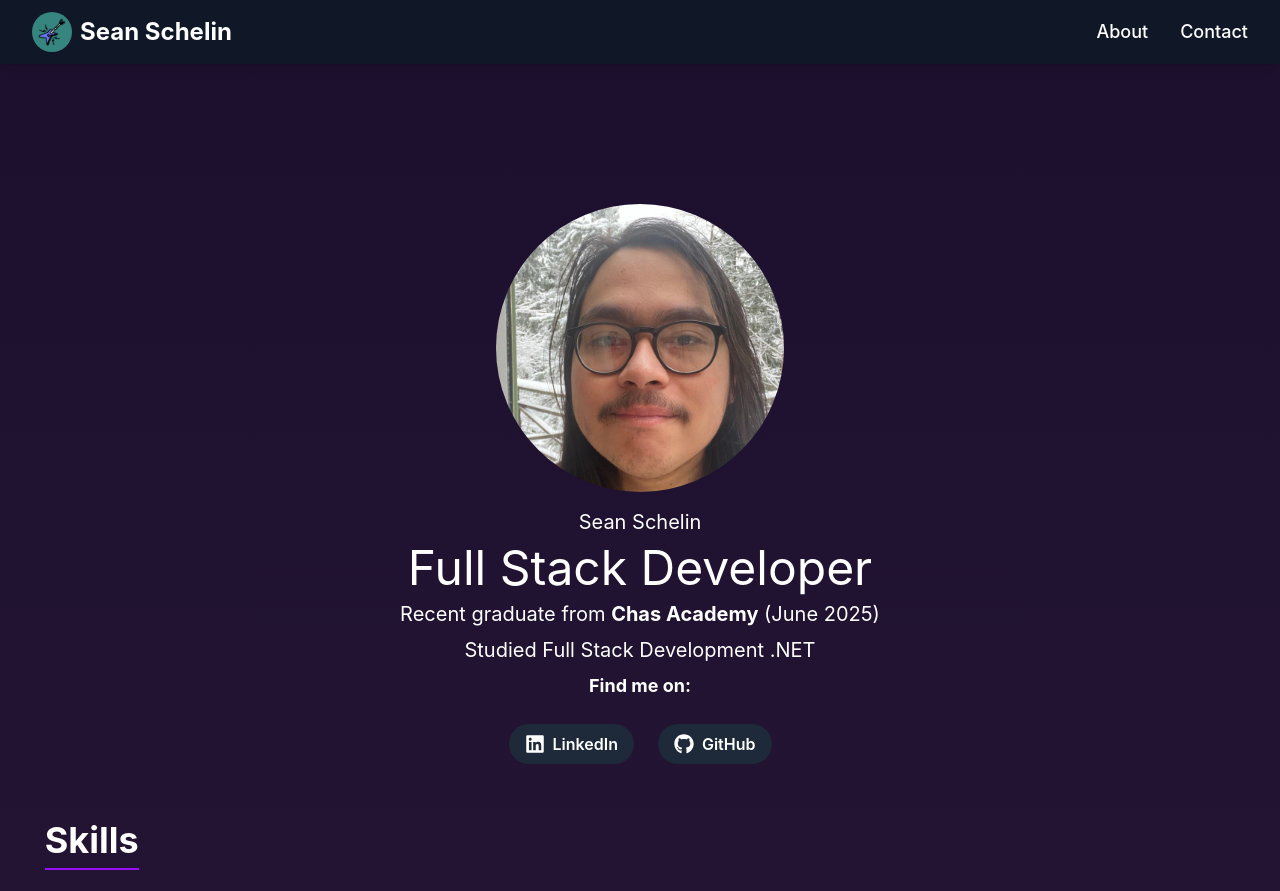
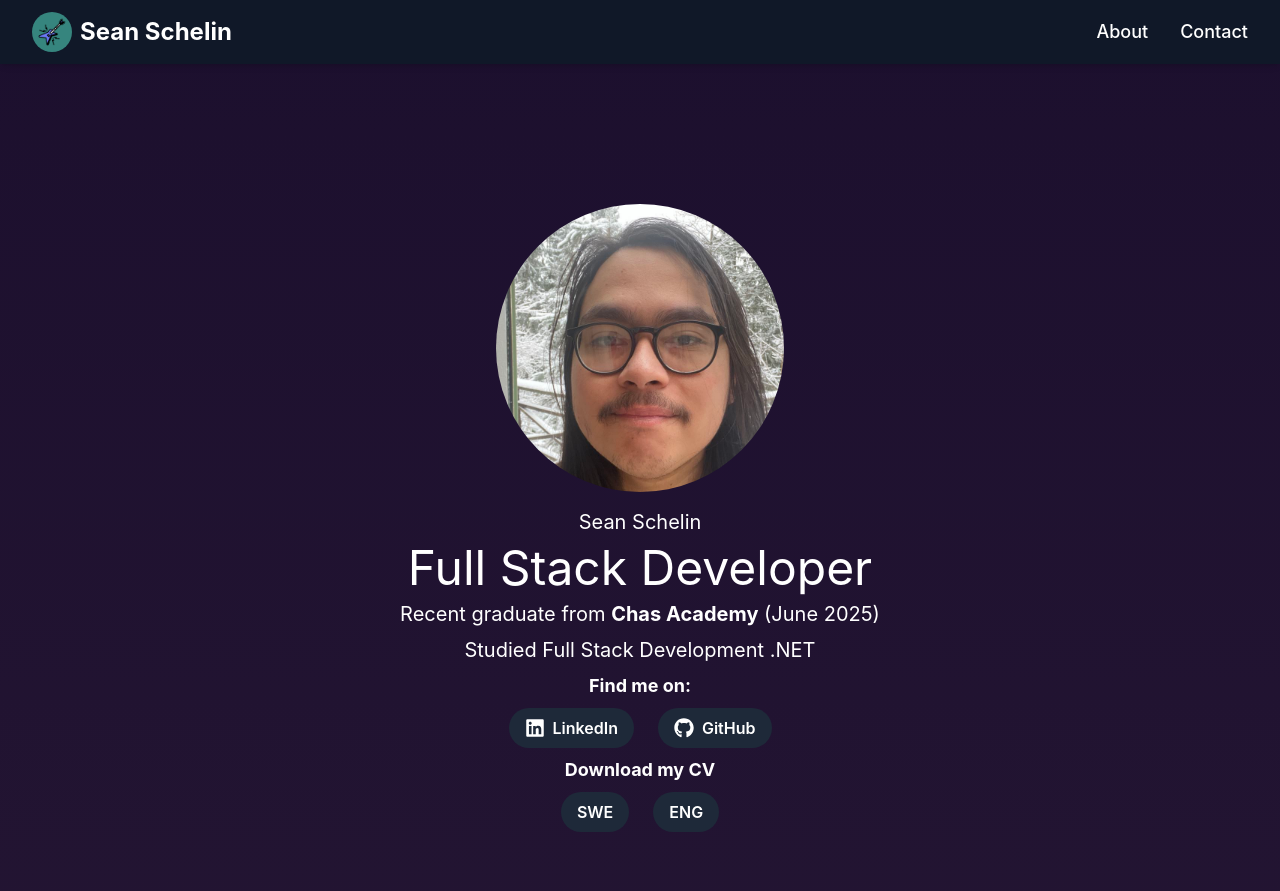
Before and after one commit to seanie1995/NextCV, a Next.js app: page / in a window 1280 px wide. Shown: the top 891 px of the page. Built offline with nearby package versions, Linux system fonts and the light colour scheme.

Commit message:
Added download buttons for CV

```diff
--- a/src/app/page.tsx
+++ b/src/app/page.tsx
@@ -48,7 +48,7 @@ export default function Home() {
               {" "}(June 2025)
             </p>
             <p className="text-xl text-white">Studied Full Stack Development .NET</p>
-            <p className="font-bold text-white mb-4 text-lg">Find me on:</p>
+            <p className="font-bold text-white text-lg">Find me on:</p>
             <ul className="flex justify-center gap-6">
               <li>
                 <a
@@ -70,6 +70,28 @@ export default function Home() {
                 >
                   <FaGithub className="text-xl" />
                   GitHub
+                </a>
+              </li>
+            </ul>
+
+            <p className="font-bold text-white text-lg">Download my CV</p>
+            <ul className="flex justify-center gap-6">
+              <li>
+                <a
+                  href="../../files/Sean-Schelin-CV-swe.pdf"
+                  download="Sean-Schelin-CV-swe.pdf"
+                  className="flex items-center gap-2 px-4 py-2 bg-gray-800 hover:bg-purple-600 text-white rounded-full font-semibold transition transform hover:scale-105"
+                >
+                  SWE
+                </a>
+              </li>
+              <li>
+                <a
+                  href="../../files/Sean-Schelin-CV-eng.pdf"
+                  download="Sean-Schelin-CV-swe.pdf"
+                  className="flex items-center gap-2 px-4 py-2 bg-gray-800 hover:bg-purple-600 text-white rounded-full font-semibold transition transform hover:scale-105"
+                >
+                  ENG
                 </a>
               </li>
             </ul>
```
Also changed, not shown: 2 other files (tests, documents, lock files or other folders).
